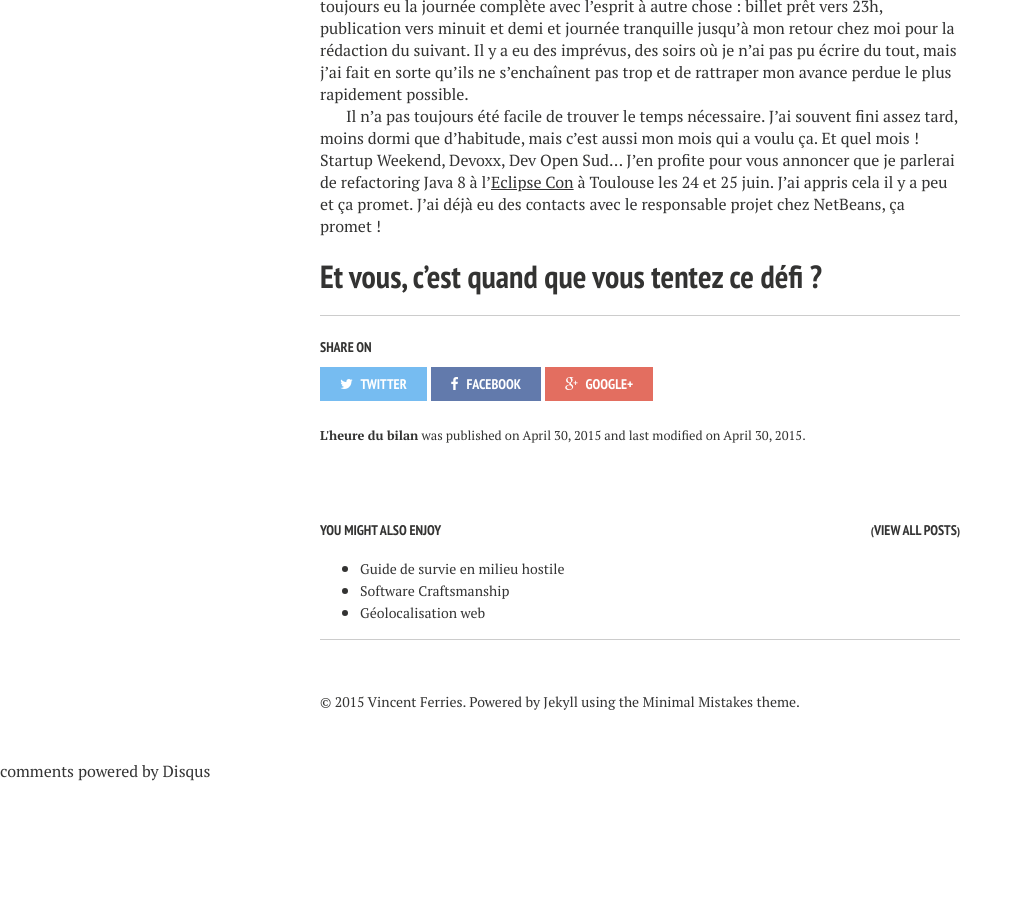
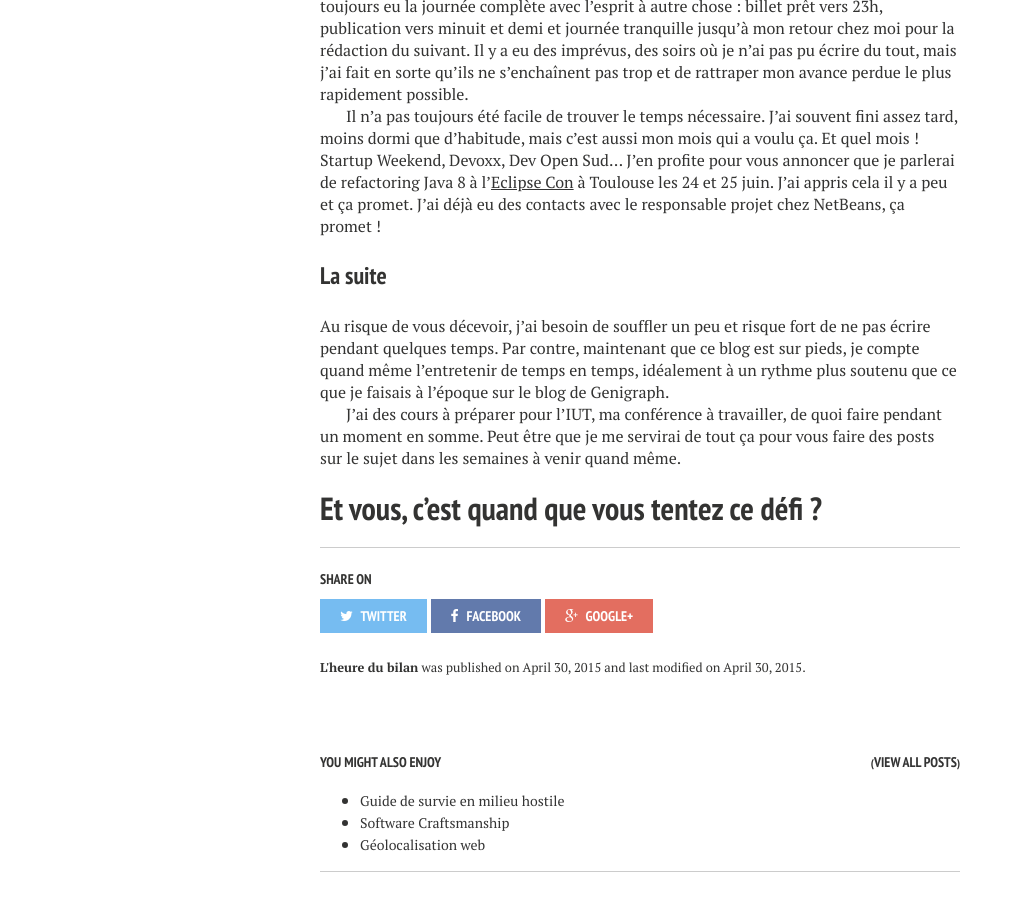
Before and after one commit to vferries/blog, a Jekyll site: the page built from _posts/2015-04-30-this-is-the-end.md, in a window 1280 px wide and 900 px high, scrolled down 769 px. Shown: the whole window, without its empty margins (0-1023 px from the left). Built offline with Jekyll 4.4.1, drawn with Linux system fonts in a browser that asks for light colours; nearby versions of some CDN libraries; comment, search, counter and statistics services are not loaded; before the commit the page ends 1551 px from its top, so only the background shows below that.

Commit message:
La suite.

```diff
--- a/_posts/2015-04-30-this-is-the-end.md
+++ b/_posts/2015-04-30-this-is-the-end.md
@@ -25,4 +25,10 @@ Pour information, je n'ai jamais eu plus d'un billet d'avance. Par contre, j'ai
 
 Il n'a pas toujours été facile de trouver le temps nécessaire. J'ai souvent fini assez tard, moins dormi que d'habitude, mais c'est aussi mon mois qui a voulu ça. Et quel mois ! Startup Weekend, Devoxx, Dev Open Sud... J'en profite pour vous annoncer que je parlerai de refactoring Java 8 à l'[Eclipse Con](https://www.eclipsecon.org/france2015/) à Toulouse les 24 et 25 juin. J'ai appris cela il y a peu et ça promet. J'ai déjà eu des contacts avec le responsable projet chez NetBeans, ça promet !
 
+### La suite
+
+Au risque de vous décevoir, j'ai besoin de souffler un peu et risque fort de ne pas écrire pendant quelques temps. Par contre, maintenant que ce blog est sur pieds, je compte quand même l'entretenir de temps en temps, idéalement à un rythme plus soutenu que ce que je faisais à l'époque sur le blog de Genigraph.
+
+J'ai des cours à préparer pour l'IUT, ma conférence à travailler, de quoi faire pendant un moment en somme. Peut être que je me servirai de tout ça pour vous faire des posts sur le sujet dans les semaines à venir quand même.
+
 # Et vous, c'est quand que vous tentez ce défi ?
```
